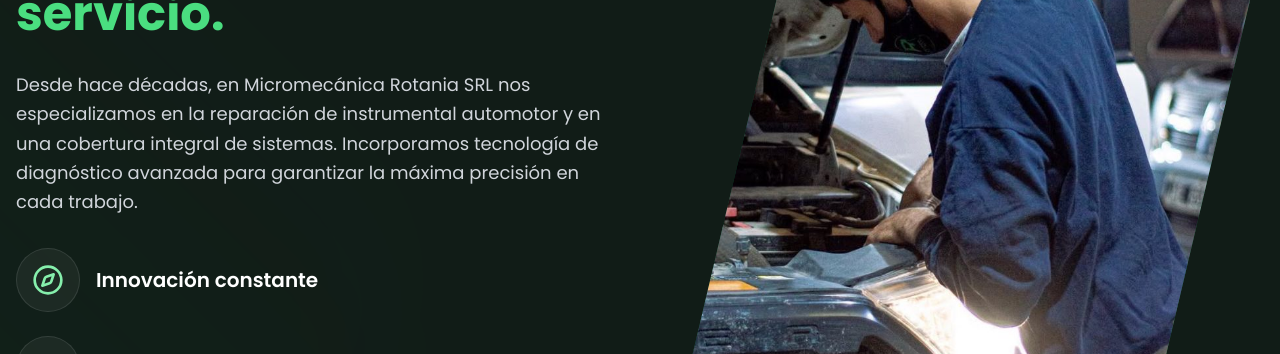
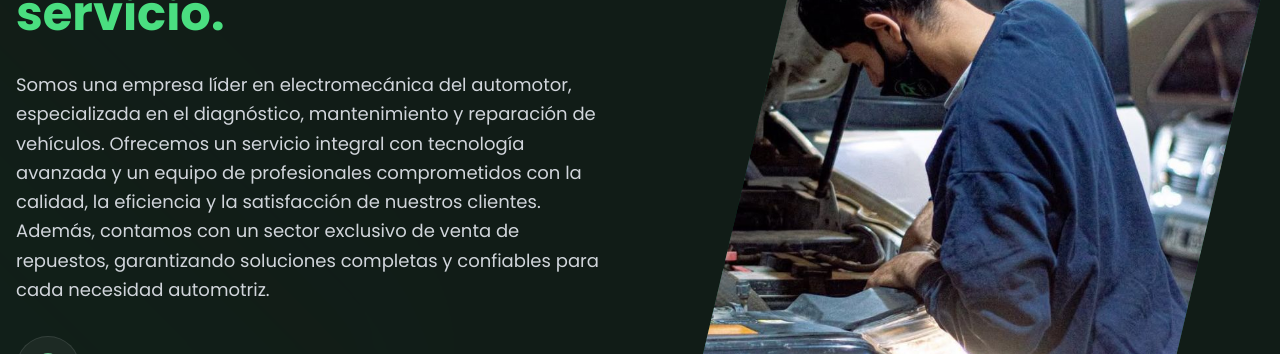
Before and after one commit to Xxtoni7/Micromecanica-Rotania-, a React (Vite) app: page / in a window 1280 px wide. Shown: the part 1034-1388 px from the top of the page. Built offline with nearby package versions, Linux system fonts and the light colour scheme.

Commit message:
Update About.jsx

```diff
--- a/src/components/About.jsx
+++ b/src/components/About.jsx
@@ -51,7 +51,7 @@ const About = () => {
               Evolucionamos para ofrecerte <span className="text-green-400">el mejor servicio.</span>
             </motion.h2>
             <motion.p variants={itemVariants} className="text-lg text-gray-300 mb-8 leading-relaxed">
-              Desde hace décadas, en Micromecánica Rotania SRL nos especializamos en la reparación de instrumental automotor y en una cobertura integral de sistemas. Incorporamos tecnología de diagnóstico avanzada para garantizar la máxima precisión en cada trabajo.
+              Somos una empresa líder en electromecánica del automotor, especializada en el diagnóstico, mantenimiento y reparación de vehículos. Ofrecemos un servicio integral con tecnología avanzada y un equipo de profesionales comprometidos con la calidad, la eficiencia y la satisfacción de nuestros clientes. Además, contamos con un sector exclusivo de venta de repuestos, garantizando soluciones completas y confiables para cada necesidad automotriz.
             </motion.p>
             <motion.div variants={itemVariants} className="space-y-6">
               {features.map((feature, index) => (
```
